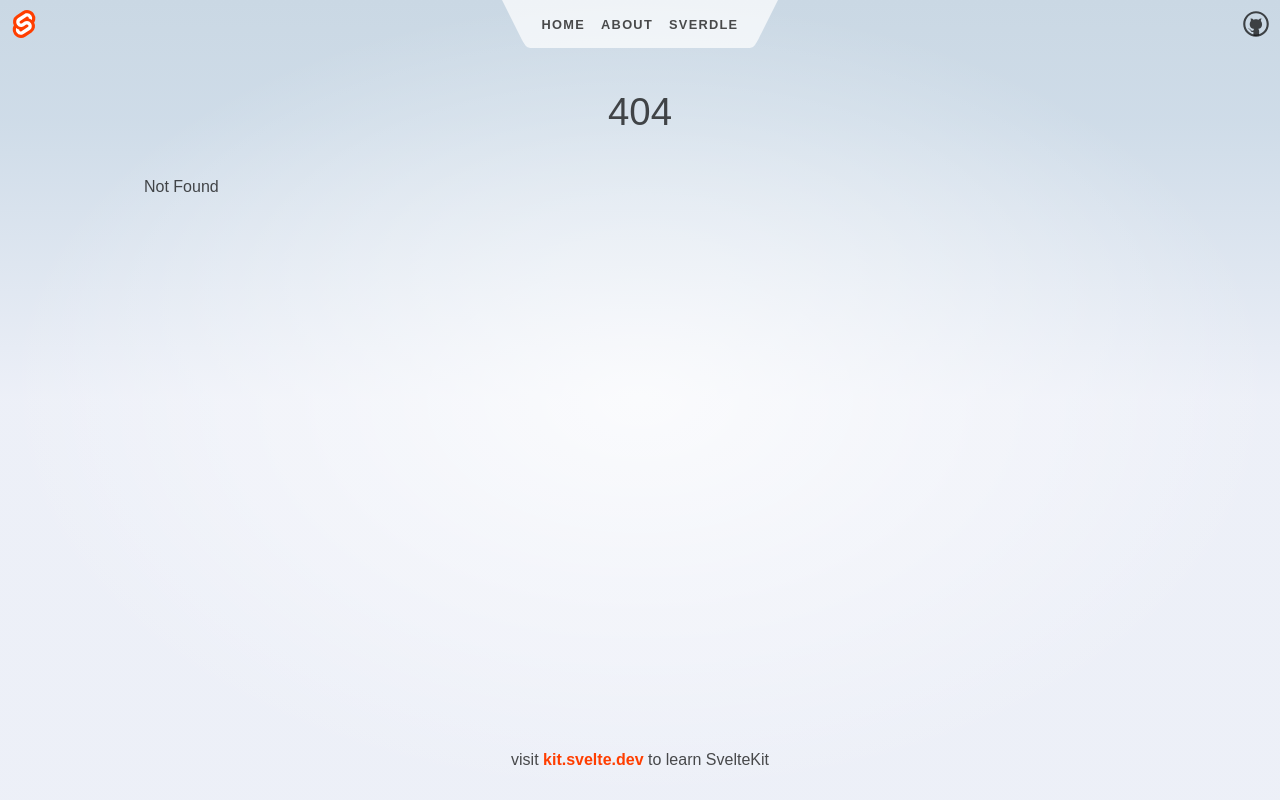
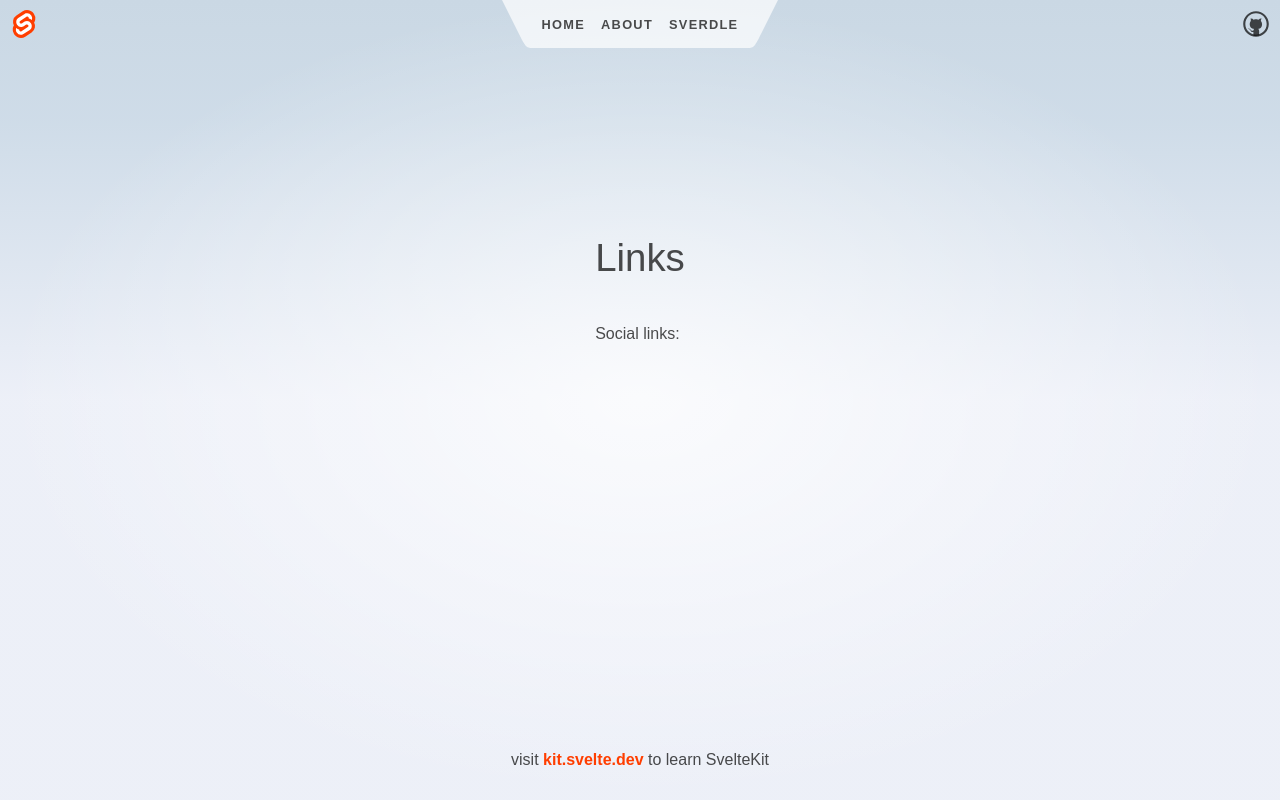
Before and after one commit to bapjiws/iamthesurface, a SvelteKit app: page /links in a window 1280 px wide. Before the commit this address had no page. Built offline with nearby package versions, Linux system fonts and the light colour scheme.

Commit message:
Add page and JS

```diff
--- /dev/null
+++ b/src/routes/links/+page.js
@@ -0,0 +1,9 @@
+import { dev } from '$app/environment';
+
+// we don't need any JS on this page, though we'll load
+// it in dev so that we get hot module replacement
+export const csr = dev;
+
+// since there's no dynamic data here, we can prerender
+// it so that it gets served as a static asset in production
+export const prerender = true;
--- /dev/null
+++ b/src/routes/links/+page.svelte
@@ -0,0 +1,10 @@
+<svelte:head>
+	<title>About</title>
+	<meta name="description" content="About this app" />
+</svelte:head>
+
+<div class="text-column">
+	<h1>Links</h1>
+
+	<p>Social links:</p>
+</div>
```
